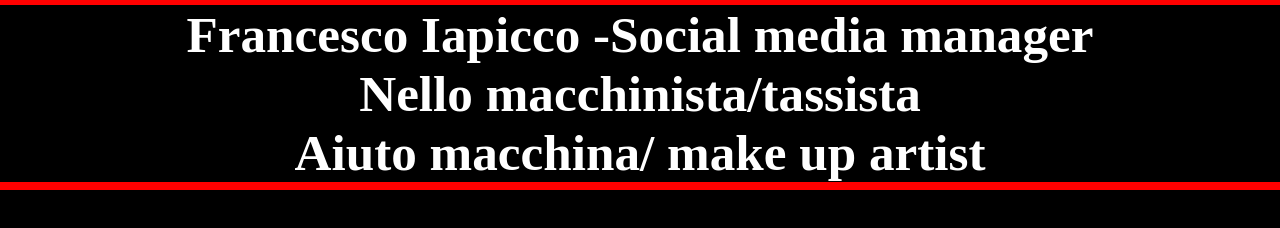
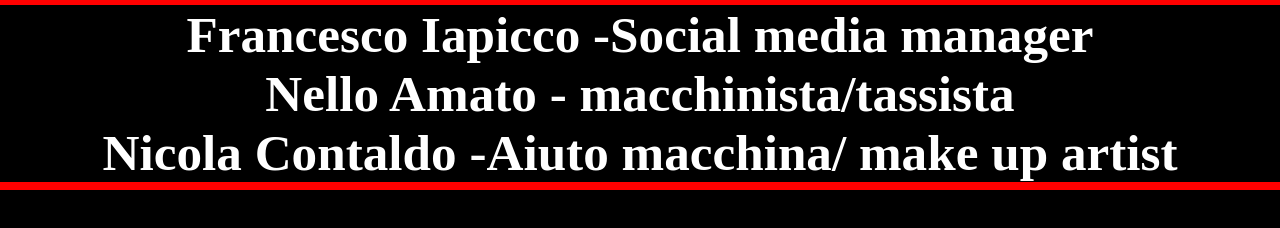
Before and after one commit to Vincenzopaolo/Project-Vincenzopaolo, a plain HTML site: page index.html in a window 1280 px wide. Shown: the part 62-290 px from the top of the page. Drawn offline with Linux system fonts and the light colour scheme.

Commit message:
Djdnd
Djfj

```diff
--- a/index.html
+++ b/index.html
@@ -22,7 +22,7 @@
     </div>
 <div id="header">
       <center>
-        <h1>Francesco Iapicco -Social media manager<br>Nello macchinista/tassista<br>Aiuto macchina/ make up artist<br></h1>
+        <h1>Francesco Iapicco -Social media manager<br>Nello Amato - macchinista/tassista<br>Nicola Contaldo -Aiuto macchina/ make up artist<br></h1>
       </center>
     </div>
   </body>
```
